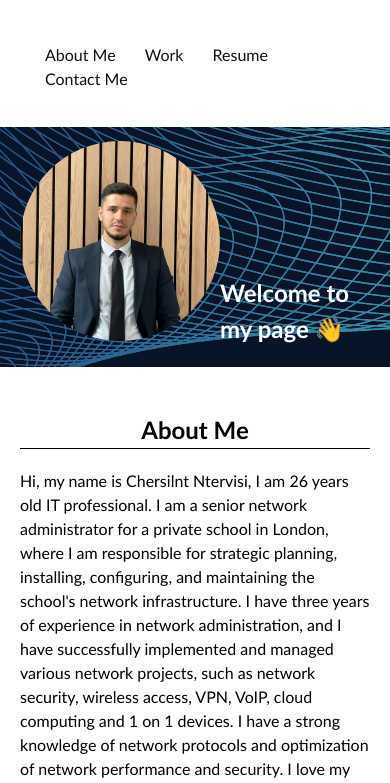
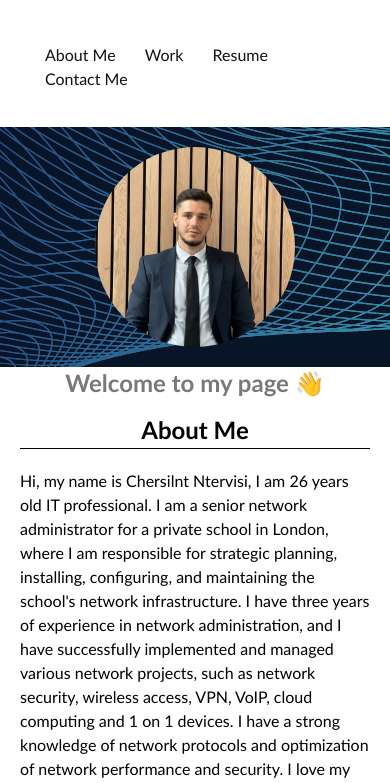
Before and after one commit to CNtervisi/portfolio, a plain HTML site: page index.html in a window 390 px wide. Shown: the part 61-844 px from the top of the page. Drawn offline with Linux system fonts and the light colour scheme.

Commit message:
changed css margin and ammended profile img in html

```diff
--- a/index.html
+++ b/index.html
@@ -24,7 +24,7 @@
 
     <!-- hero banner -->
     <section class="hero-banner">
-      <div class="image">
+      <div class="image" id="profile">
         <img src="./starter/images/profile.jpg" alt="profile photo" />
       </div>
       <div>
--- a/starter/css/style.css
+++ b/starter/css/style.css
@@ -66,6 +66,10 @@ main {
   justify-content: space-between;
   align-items: flex-end;
 }
+#profile{
+margin-bottom: -5px;
+}
+
 .hero-banner .image img {
   max-width: 200px;
   border-radius: 50%;
@@ -198,4 +202,13 @@ footer ul li a {
     align-items: center;
     gap: 30px;
   }
+  .hero-banner{
+    flex-direction: column;
+    align-items: center;
+    gap: 30px;
+  }
+  .hero-banner h2 {
+    color: rgb(121, 121, 121);
+    margin-top: -5%;
+  }
 }
```
